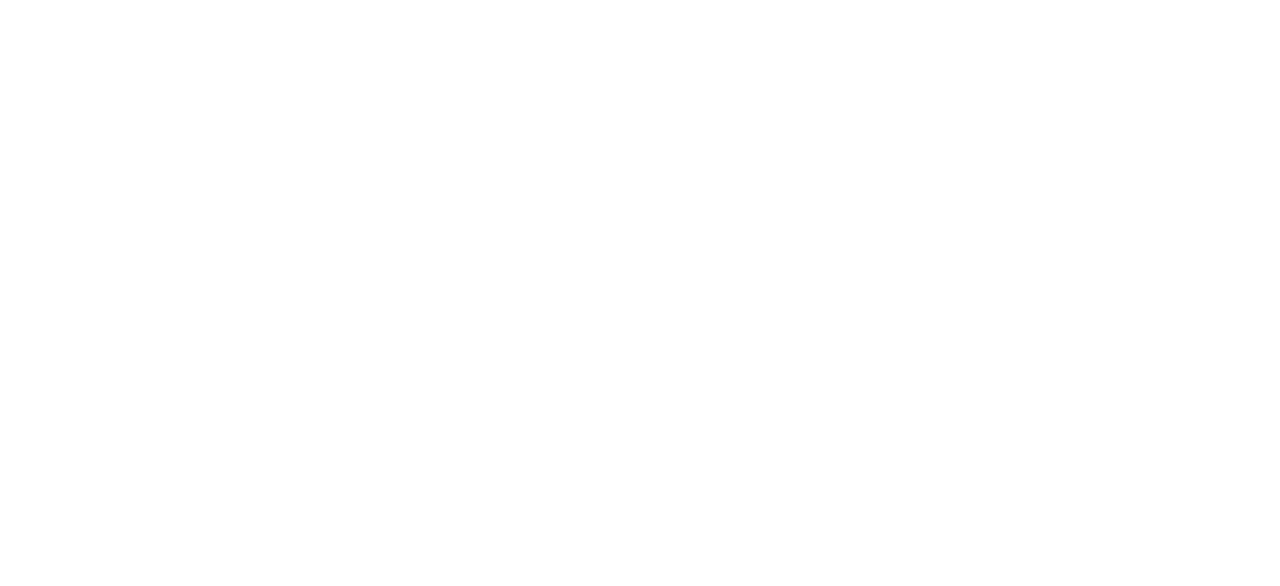
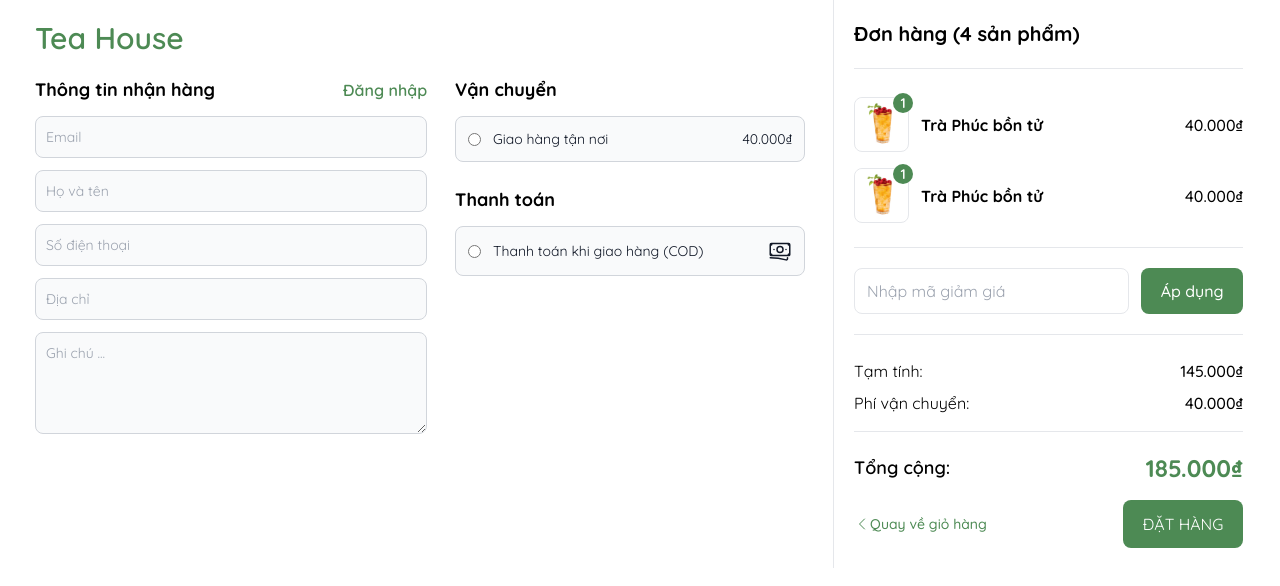
Before and after one commit to Rioedev/tea-house, a React (Vite) app in the folder frontend/: page /checkout in a window 1280 px wide. Before the commit this address had no page. Shown: the top 586 px of the page. Built offline with nearby package versions, Linux system fonts and the light colour scheme.

Commit message:
UI checkout

```diff
--- a/frontend/src/App.tsx
+++ b/frontend/src/App.tsx
@@ -18,6 +18,7 @@
 import ListUser from "./pages/admin/user/ListUser";
 import ListOrder from "./pages/admin/order/ListOrder";
 import UpdateOrder from "./pages/admin/order/UpdateOrder";
+import Checkout from "./pages/client/Checkout";
 
 function App() {
   return (
@@ -32,6 +33,7 @@
           <Route path="/product-all" element={<ProductList />}></Route>
           <Route path="/menus" element={<Menus />}></Route>
         </Route>
+        <Route path="/checkout" element={<Checkout />}></Route>
         <Route path="/admin" element={<LayoutAdmin />}>
           <Route path="product" element={<ListProduct />}></Route>
           <Route path="add-product" element={<AddProduct />}></Route>
--- a/frontend/src/components/Header.tsx
+++ b/frontend/src/components/Header.tsx
@@ -45,7 +45,7 @@
               </svg>
             </div>
             <div className="nav_menu-account relative">
-              <Link to="" className="flex acc items-center gap-2">
+              <p className="flex acc items-center gap-2">
                 <svg
                   xmlns="http://www.w3.org/2000/svg"
                   fill="none"
@@ -61,7 +61,7 @@
                   />
                 </svg>
                 Tài khoản
-              </Link>
+              </p>
               <div className="acc-verify opacity-0 text-black invisible absolute w-[110px] bg-white shadow-md py-2 px-4 rounded-md top-full left-0 transition-all duration-300">
                 <ul className="product-item">
                   <li className="mb-2 font-semibold hover:text-primary">
--- a/frontend/src/components/layouts/layout-admin/LayoutAdmin.tsx
+++ b/frontend/src/components/layouts/layout-admin/LayoutAdmin.tsx
@@ -5,7 +5,7 @@
   return (
     <div>
       <AsideAdmin></AsideAdmin>
-      <div className="py-24 px-6 sm:ml-64 h-screen">
+      <div className="py-24 px-6 bg-[#111827] sm:ml-64 h-screen">
         <Outlet></Outlet>
       </div>
     </div>
--- a/frontend/src/index.css
+++ b/frontend/src/index.css
@@ -46,6 +46,11 @@
 
 .font-second {
   font-family: "Roboto", sans-serif;
+}
+
+.container-2 {
+  max-width: 1210px;
+  margin: 0 auto;
 }
 
 .container {
--- a/frontend/src/pages/client/Checkout.tsx
+++ b/frontend/src/pages/client/Checkout.tsx
@@ -1,7 +1,202 @@
-import React from "react";
+import { Link } from "react-router-dom";
 
 const Checkout = () => {
-  return <div></div>;
+  return (
+    <div className="container-2">
+      <form className="flex gap-[28px]">
+        <div className="">
+          <h1 className="text-3xl text-primary font-semibold mb-5 mt-5">
+            Tea House
+          </h1>
+          <div className="flex gap-[28px]">
+            <div>
+              <div className="flex items-center gap-32 mb-3">
+                <h3 className="text-lg font-bold">Thông tin nhận hàng</h3>
+                <Link to="" className="text-primary font-semibold">
+                  Đăng nhập
+                </Link>
+              </div>
+              <div>
+                <div className="mb-3">
+                  <input
+                    type="email"
+                    id="email"
+                    className="bg-gray-50 border border-gray-300 text-gray-900 text-sm rounded-lg focus:ring-primary focus:border-primary block w-full p-2.5"
+                    placeholder="Email"
+                    required
+                  />
+                </div>
+                <div className="mb-3">
+                  <input
+                    type="text"
+                    id="password"
+                    className="bg-gray-50 border border-gray-300 text-gray-900 text-sm rounded-lg focus:ring-primary focus:border-primary block w-full p-2.5"
+                    placeholder="Họ và tên"
+                    required
+                  />
+                </div>
+                <div className="mb-3">
+                  <input
+                    type="number"
+                    id="password"
+                    className="bg-gray-50 border border-gray-300 text-gray-900 text-sm rounded-lg focus:ring-primary focus:border-primary block w-full p-2.5"
+                    placeholder="Số điện thoại"
+                    required
+                  />
+                </div>
+                <div className="mb-3">
+                  <input
+                    type="text"
+                    id="password"
+                    className="bg-gray-50 border border-gray-300 text-gray-900 text-sm rounded-lg focus:ring-primary focus:border-primary block w-full p-2.5"
+                    placeholder="Địa chỉ"
+                    required
+                  />
+                </div>
+                <div className="mb-3">
+                  <textarea
+                    id="message"
+                    rows={4}
+                    className="block p-2.5 w-full text-sm text-gray-900 bg-gray-50 rounded-lg border border-gray-300 focus:ring-primary focus:border-primary"
+                    placeholder="Ghi chú ..."
+                  ></textarea>
+                </div>
+              </div>
+            </div>
+            <div>
+              <div className="mb-6">
+                <div className="mb-3">
+                  <h3 className="text-lg font-bold">Vận chuyển</h3>
+                </div>
+                <div>
+                  <div className="flex w-[350px] justify-between mb-3 bg-gray-50 border border-gray-300 text-gray-900 p-3 text-sm rounded-lg focus:ring-primary focus:border-primary">
+                    <div className="flex gap-3 items-center">
+                      <input
+                        type="radio"
+                        className="bg-gray-50 border border-gray-300 text-primary text-sm rounded-full focus:ring-primary focus:border-primary block dark:bg-gray-700 dark:border-gray-600 dark:placeholder-gray-400 dark:text-white dark:focus:ring-primary dark:focus:border-primary"
+                        required
+                      />
+                      Giao hàng tận nơi
+                    </div>
+                    <span>40.000₫</span>
+                  </div>
+                </div>
+              </div>
+              <div>
+                <div className="mb-3">
+                  <h3 className="text-lg font-bold">Thanh toán</h3>
+                </div>
+                <div>
+                  <div className="flex w-[350px] justify-between mb-3 bg-gray-50 border border-gray-300 text-gray-900 p-3 text-sm rounded-lg focus:ring-primary focus:border-primary">
+                    <div className="flex gap-3 items-center">
+                      <input
+                        type="radio"
+                        className="bg-gray-50 border border-gray-300 text-primary text-sm rounded-full focus:ring-primary focus:border-primary block dark:bg-gray-700 dark:border-gray-600 dark:placeholder-gray-400 dark:text-white dark:focus:ring-primary dark:focus:border-primary"
+                        required
+                      />
+                      Thanh toán khi giao hàng (COD)
+                    </div>
+                    <svg
+                      xmlns="http://www.w3.org/2000/svg"
+                      fill="none"
+                      viewBox="0 0 24 24"
+                      stroke-width="1.5"
+                      stroke="currentColor"
+                      className="w-6 h-6"
+                    >
+                      <path
+                        strokeLinecap="round"
+                        strokeLinejoin="round"
+                        d="M2.25 18.75a60.07 60.07 0 0115.797 2.101c.727.198 1.453-.342 1.453-1.096V18.75M3.75 4.5v.75A.75.75 0 013 6h-.75m0 0v-.375c0-.621.504-1.125 1.125-1.125H20.25M2.25 6v9m18-10.5v.75c0 .414.336.75.75.75h.75m-1.5-1.5h.375c.621 0 1.125.504 1.125 1.125v9.75c0 .621-.504 1.125-1.125 1.125h-.375m1.5-1.5H21a.75.75 0 00-.75.75v.75m0 0H3.75m0 0h-.375a1.125 1.125 0 01-1.125-1.125V15m1.5 1.5v-.75A.75.75 0 003 15h-.75M15 10.5a3 3 0 11-6 0 3 3 0 016 0zm3 0h.008v.008H18V10.5zm-12 0h.008v.008H6V10.5z"
+                      />
+                    </svg>
+                  </div>
+                </div>
+              </div>
+            </div>
+          </div>
+        </div>
+        <div className="border-l-[1px] py-5 pl-5 w-[410px]">
+          <h1 className="text-xl font-bold mb-5">Đơn hàng (4 sản phẩm)</h1>
+          <div className="pt-7 border-t-[1px] border-b-[1px] pb-2">
+            <div className="mb-4 flex justify-between items-center">
+              <div className="flex gap-3 items-center">
+                <div className="border rounded-lg relative w-[55px] h-[55px]">
+                  <img src="./6.png" className="w-[50px] h-[50px] rounded-lg" />
+                  <p className="w-5 h-5 bg-primary absolute top-[-5px] right-[-5px] flex justify-center items-center text-sm text-white font-semibold rounded-full">
+                    1
+                  </p>
+                </div>
+                <h3 className="font-bold">Trà Phúc bồn tử</h3>
+              </div>
+              <p className="font-medium">40.000₫</p>
+            </div>
+            <div className="mb-4 flex justify-between items-center">
+              <div className="flex gap-3 items-center">
+                <div className="border rounded-lg relative w-[55px] h-[55px]">
+                  <img src="./6.png" className="w-[50px] h-[50px] rounded-lg" />
+                  <p className="w-5 h-5 bg-primary absolute top-[-5px] right-[-5px] flex justify-center items-center text-sm text-white font-semibold rounded-full">
+                    1
+                  </p>
+                </div>
+                <h3 className="font-bold">Trà Phúc bồn tử</h3>
+              </div>
+              <p className="font-medium">40.000₫</p>
+            </div>
+          </div>
+          <div className="py-5 flex gap-3 border-b-[1px]">
+            <input
+              type="text"
+              className="p-3 border rounded-lg w-full"
+              placeholder="Nhập mã giảm giá"
+            />
+            <button className="p-3 rounded-lg bg-primary text-white font-medium min-w-[102px]">
+              Áp dụng
+            </button>
+          </div>
+          <div className="pt-7 pb-5 border-b-[1px]">
+            <div className="flex justify-between mb-4">
+              <span>Tạm tính:</span>
+              <span className="font-medium">145.000₫</span>
+            </div>
+            <div className="flex justify-between">
+              <span>Phí vận chuyển:</span>
+              <span className="font-medium">40.000₫</span>
+            </div>
+          </div>
+          <div className="flex justify-between mb-4 items-center pt-5">
+            <span className="text-lg font-semibold">Tổng cộng:</span>
+            <span className="text-primary text-2xl font-bold">185.000₫</span>
+          </div>
+          <div className="flex justify-between">
+            <Link
+              to="/cart"
+              className="text-primary font-medium text-sm flex items-center"
+            >
+              <svg
+                xmlns="http://www.w3.org/2000/svg"
+                fill="none"
+                viewBox="0 0 24 24"
+                strokeWidth="1.5"
+                stroke="currentColor"
+                className="w-4 h-4"
+              >
+                <path
+                  strokeLinecap="round"
+                  strokeLinejoin="round"
+                  d="M15.75 19.5L8.25 12l7.5-7.5"
+                />
+              </svg>
+              <span>Quay về giỏ hàng</span>
+            </Link>
+            <button className="text-white uppercase bg-primary p-4 rounded-lg min-w-[120px]">
+              Đặt hàng
+            </button>
+          </div>
+        </div>
+      </form>
+    </div>
+  );
 };
 
 export default Checkout;
--- a/frontend/tailwind.config.js
+++ b/frontend/tailwind.config.js
@@ -15,5 +15,4 @@
       },
     },
   },
-  plugins: [require("flowbite/plugin")],
 };
```
